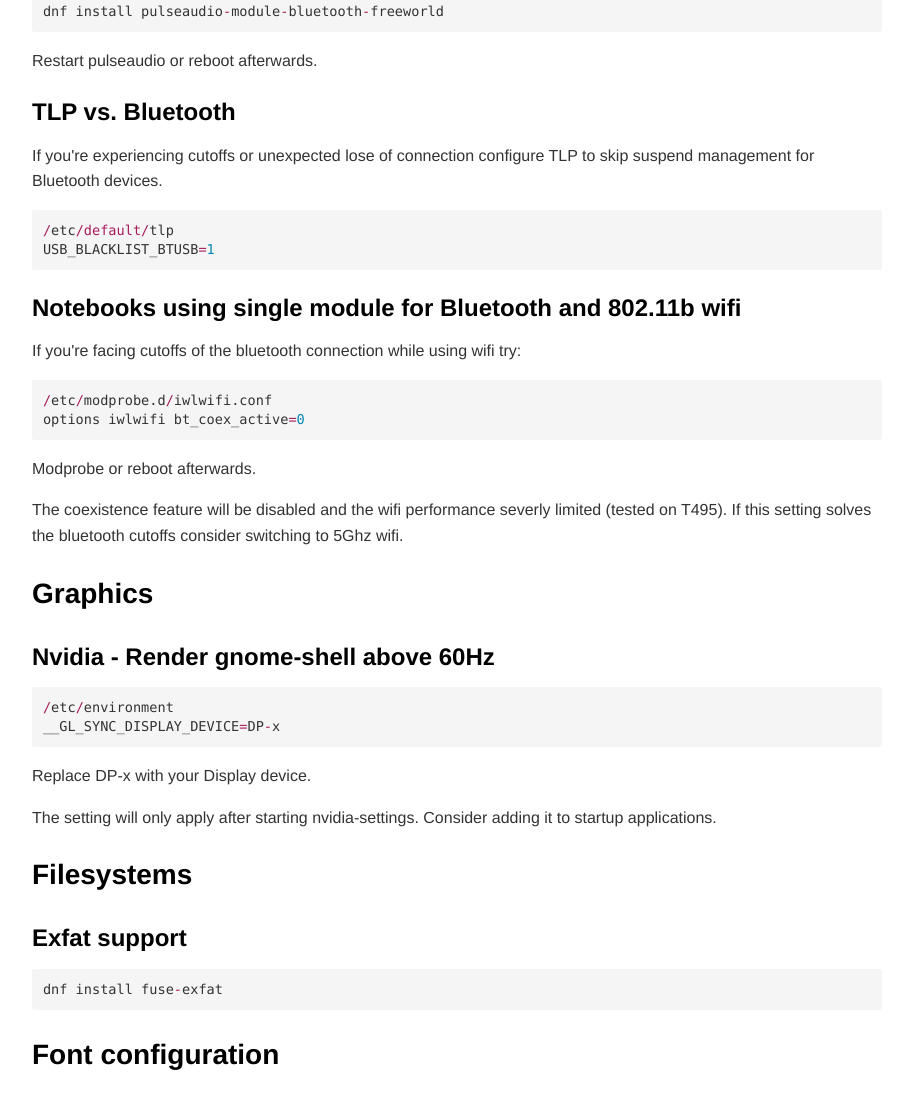
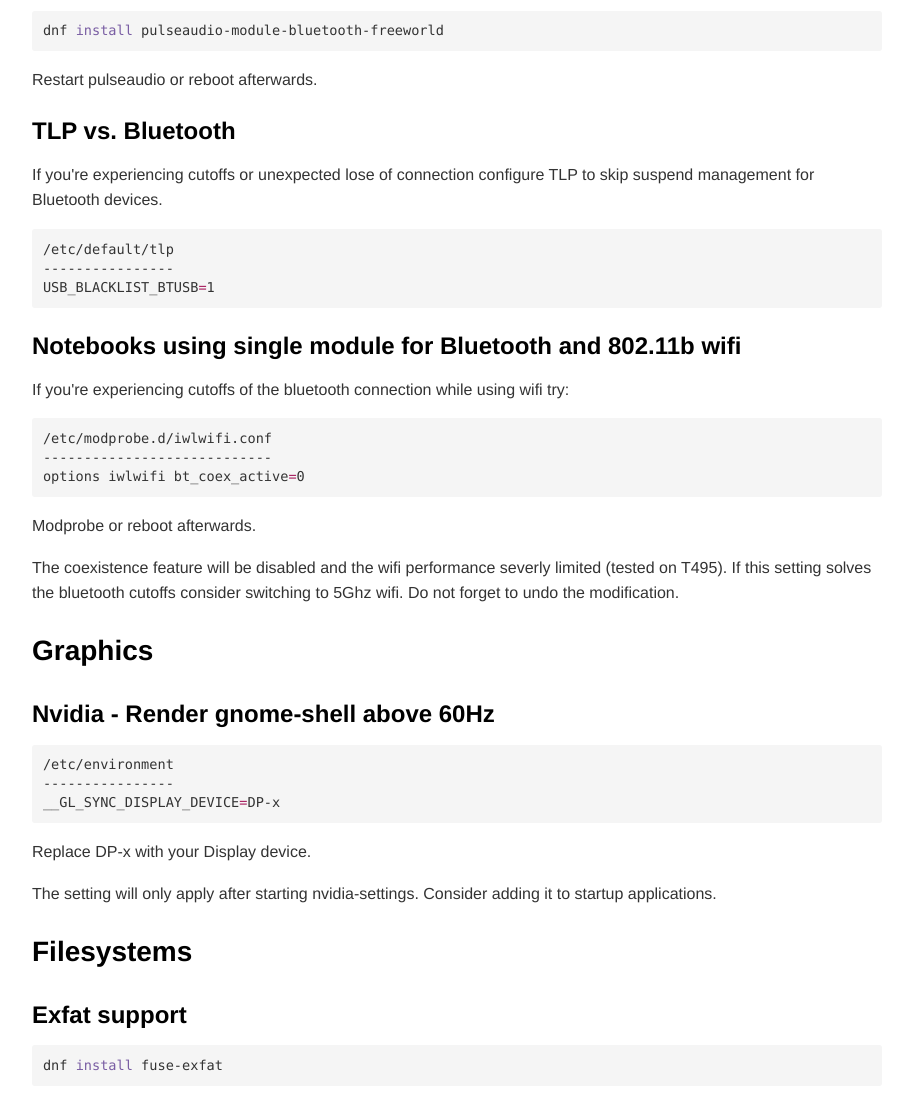
Before and after one commit to Mershl/mershl.github.io, a plain HTML site: page fedora_guide/index.html in a window 1280 px wide. Shown: the part 3002-4103 px from the top of the page, without its empty margins (183-1085 px from the left). Drawn offline with nearby package versions, Linux system fonts and the light colour scheme.

Commit message:
Update syntax highlighting

```diff
--- a/fedora_guide/index.html
+++ b/fedora_guide/index.html
@@ -336,7 +336,7 @@ pre[data-line] .line-highlight[data-end]:after {
 <h2 class="mume-header" id="tlp">TLP</h2>
 
 <p>Fedora does not come with TLP pre-installed. Fedora claims that the onboard power-tools make TLP obsolete for most use cases (citation needed). This could not be reproduced on a T440p and T495.</p>
-<pre data-role="codeBlock" data-info="c" class="language-c">sudo dnf install tlp
+<pre data-role="codeBlock" data-info="sh" class="language-bash">dnf <span class="token function">install</span> tlp
 </pre><p>The defaults of TLP can be kept as is for Thinkpad notebooks.<br>
 Exception see <a href="#tlp-vs-bluetooth">TLP vs. Bluetooth</a>.</p>
 <h1 class="mume-header" id="tips-and-tricks">Tips and tricks</h1>
@@ -380,46 +380,50 @@ Exception see <a href="#tlp-vs-bluetooth">TLP vs. Bluetooth</a>.</p>
 </table>
 <h3 class="mume-header" id="remove-old-kernels">Remove old kernels</h3>
 
-<pre data-role="codeBlock" data-info="c" class="language-c">sudo dnf remove $<span class="token punctuation">(</span>dnf repoquery <span class="token operator">--</span>installonly <span class="token operator">--</span>latest<span class="token operator">-</span>limit<span class="token operator">=</span><span class="token operator">-</span><span class="token number">1</span> <span class="token operator">-</span>q<span class="token punctuation">)</span>
+<pre data-role="codeBlock" data-info="sh" class="language-bash">dnf remove <span class="token variable"><span class="token variable">$(</span>dnf repoquery --installonly --latest-limit<span class="token operator">=</span>-1 -q<span class="token variable">)</span></span>
 </pre><h2 class="mume-header" id="bluetooth">Bluetooth</h2>
 
 <h3 class="mume-header" id="airpods">AirPods</h3>
 
 <p>pulseaudio-bluetooth does not support the proprietary LE feature of Apple AirPods. The feature has to be disabled to allow pairing and successful usage.</p>
 <p>Limit the ControllerMode of your bluetooth module to bredr. Uncomment ControllerMode and set to bredr.</p>
-<pre data-role="codeBlock" data-info="c" class="language-c"><span class="token operator">/</span>etc<span class="token operator">/</span>bluetooth<span class="token operator">/</span>main<span class="token punctuation">.</span>conf
+<pre data-role="codeBlock" data-info="sh" class="language-bash">/etc/bluetooth/main.conf
+------------------------
 ControllerMode <span class="token operator">=</span> bredr
 </pre><p>Restart bluetooth service or reboot afterwards.</p>
 <h3 class="mume-header" id="sony-ldac-aptx-aptx-hd-aac-support">Sony LDAC, aptX, aptX HD, AAC support</h3>
 
 <p>Requirement: RPMfusion enabled.</p>
-<pre data-role="codeBlock" data-info="c" class="language-c">dnf install pulseaudio<span class="token operator">-</span>module<span class="token operator">-</span>bluetooth<span class="token operator">-</span>freeworld
+<pre data-role="codeBlock" data-info="sh" class="language-bash">dnf <span class="token function">install</span> pulseaudio-module-bluetooth-freeworld
 </pre><p>Restart pulseaudio or reboot afterwards.</p>
 <h3 class="mume-header" id="tlp-vs-bluetooth">TLP vs. Bluetooth</h3>
 
 <p>If you&apos;re experiencing cutoffs or unexpected lose of connection configure TLP to skip suspend management for Bluetooth devices.</p>
-<pre data-role="codeBlock" data-info="c" class="language-c"><span class="token operator">/</span>etc<span class="token operator">/</span><span class="token keyword">default</span><span class="token operator">/</span>tlp
-USB_BLACKLIST_BTUSB<span class="token operator">=</span><span class="token number">1</span>
+<pre data-role="codeBlock" data-info="sh" class="language-bash">/etc/default/tlp
+----------------
+USB_BLACKLIST_BTUSB<span class="token operator">=</span>1
 </pre><h3 class="mume-header" id="notebooks-using-single-module-for-bluetooth-and-80211b-wifi">Notebooks using single module for Bluetooth and 802.11b wifi</h3>
 
-<p>If you&apos;re facing cutoffs of the bluetooth connection while using wifi try:</p>
-<pre data-role="codeBlock" data-info="c" class="language-c"><span class="token operator">/</span>etc<span class="token operator">/</span>modprobe<span class="token punctuation">.</span>d<span class="token operator">/</span>iwlwifi<span class="token punctuation">.</span>conf
-options iwlwifi bt_coex_active<span class="token operator">=</span><span class="token number">0</span>
+<p>If you&apos;re experiencing cutoffs of the bluetooth connection while using wifi try:</p>
+<pre data-role="codeBlock" data-info="sh" class="language-bash">/etc/modprobe.d/iwlwifi.conf
+----------------------------
+options iwlwifi bt_coex_active<span class="token operator">=</span>0
 </pre><p>Modprobe or reboot afterwards.</p>
-<p>The coexistence feature will be disabled and the wifi performance severly limited (tested on T495). If this setting solves the bluetooth cutoffs consider switching to 5Ghz wifi.</p>
+<p>The coexistence feature will be disabled and the wifi performance severly limited (tested on T495). If this setting solves the bluetooth cutoffs consider switching to 5Ghz wifi. Do not forget to undo the modification.</p>
 <h2 class="mume-header" id="graphics">Graphics</h2>
 
 <h3 class="mume-header" id="nvidia-render-gnome-shell-above-60hz">Nvidia - Render gnome-shell above 60Hz</h3>
 
-<pre data-role="codeBlock" data-info="c" class="language-c"><span class="token operator">/</span>etc<span class="token operator">/</span>environment
-__GL_SYNC_DISPLAY_DEVICE<span class="token operator">=</span>DP<span class="token operator">-</span>x
+<pre data-role="codeBlock" data-info="sh" class="language-bash">/etc/environment
+----------------
+__GL_SYNC_DISPLAY_DEVICE<span class="token operator">=</span>DP-x
 </pre><p>Replace DP-x with your Display device.</p>
 <p>The setting will only apply after starting nvidia-settings. Consider adding it to startup applications.</p>
 <h2 class="mume-header" id="filesystems">Filesystems</h2>
 
 <h3 class="mume-header" id="exfat-support">Exfat support</h3>
 
-<pre data-role="codeBlock" data-info="c" class="language-c">dnf install fuse<span class="token operator">-</span>exfat
+<pre data-role="codeBlock" data-info="sh" class="language-bash">dnf <span class="token function">install</span> fuse-exfat
 </pre><h2 class="mume-header" id="font-configuration">Font configuration</h2>
 
 <h3 class="mume-header" id="todo">Todo</h3>
```
Also changed, not shown: 1 other file.
